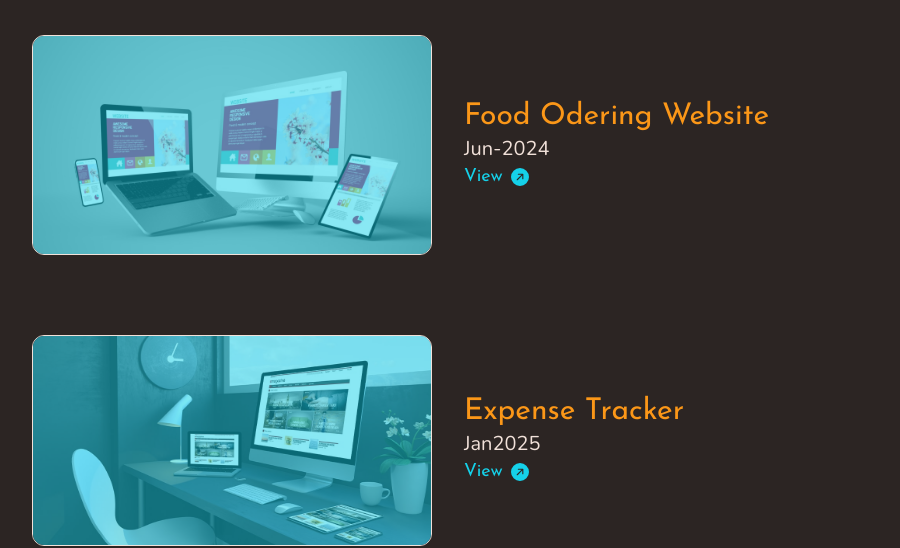
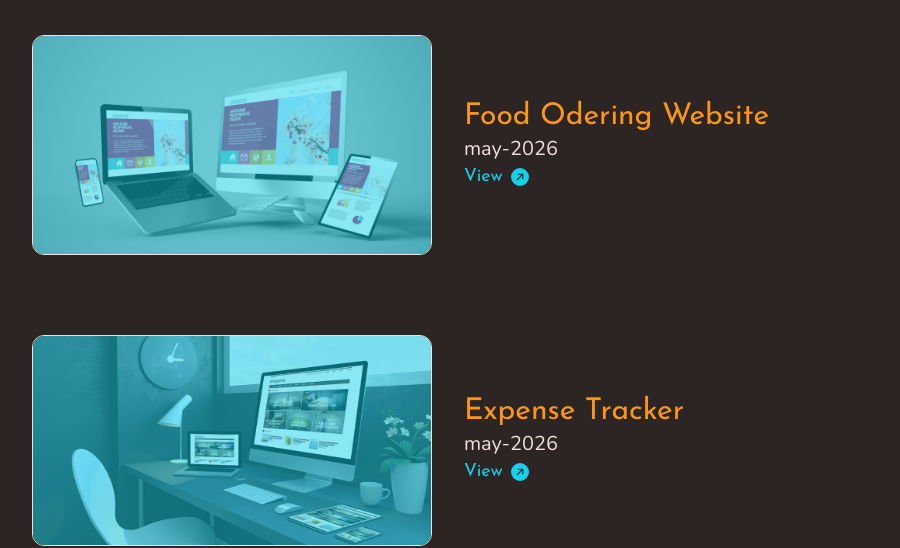
Before and after one commit to VaibhavMahajan1509/vaibhavPortfolio, a React (Vite) app: page / in a window 1280 px wide. Shown: the part 2340-2888 px from the top of the page, without its empty margins (158-1058 px from the left). Built offline with nearby package versions, Linux system fonts and the light colour scheme.

Commit message:
added deployed link

```diff
--- a/src/components/projectsSection/ProjectsMain.jsx
+++ b/src/components/projectsSection/ProjectsMain.jsx
@@ -6,14 +6,14 @@ import { fadeIn } from "../../framerMotion/variants";
 const projects = [
   {
     name: "Food Odering Website",
-    year: "Jun-2024",
+    year: "may-2026",
     align: "right",
     image: "/images/website-img-1.jpg",
     link: "https://vm-bites.vercel.app/",
   },
   {
     name: "Expense Tracker",
-    year: "Jan2025",
+    year: "may-2026",
     align: "right",
     image: "/images/website-img-3.jpg",
     link: "https://spend-wise-inky.vercel.app/",
```
